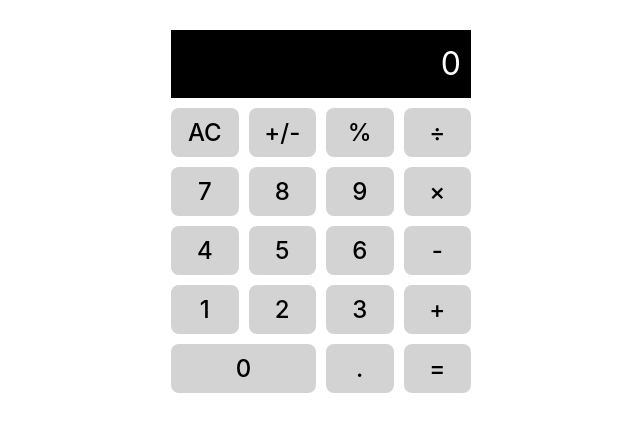
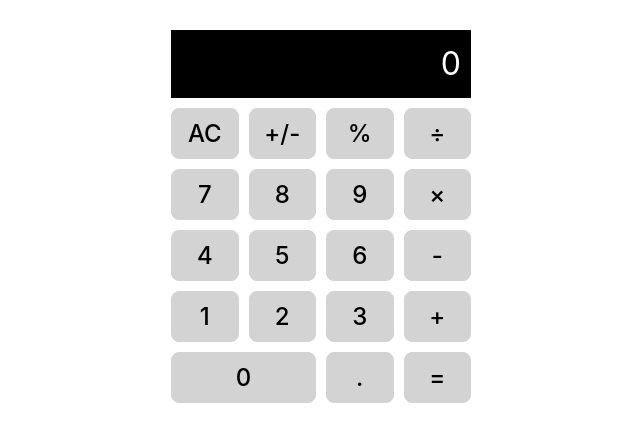
Before and after one commit to ZhengKehang/interview-react-demo, a React app: page /calculator in a window 1280 px wide. Shown: the top 442 px of the page, without its empty margins (319-959 px from the left). Built offline with nearby package versions, Linux system fonts and the light colour scheme; the HTML template or start-up script is replaced by a standard one.

Commit message:
fix:月份

```diff
--- a/src/pages/calculator/index.less
+++ b/src/pages/calculator/index.less
@@ -28,8 +28,12 @@
       button {
         font-size: 1.5rem;
         background-color: lightgray;
-        border: none;
+        border: 1px solid lightgray;
         padding: 10px;
+        box-sizing: border-box;
+        &:active, &:focus-visible {
+          border: 1px solid #000;
+        }
       }
     }
     .zero {
--- a/src/pages/calculator/utils.ts
+++ b/src/pages/calculator/utils.ts
@@ -14,6 +14,8 @@ export const multiply = (a: number, b: number): number => {
 };
 
 export const divide = (a: number, b: number): number => {
+  console.log('a', a)
+  console.log('b', b)
   return b !== 0 ? new Decimal(a).div(b).toNumber() : NaN;
 };
 
--- a/src/pages/calendar/components/Calendar/index.tsx
+++ b/src/pages/calendar/components/Calendar/index.tsx
@@ -70,7 +70,7 @@ const Calendar: React.FC<UseCalendar> = (props) => {
             {months.map((month, index) => (
               <div
                 key={month}
-                className={`month-item ${Number(selectedMonth) === index ? 'selected' : ''}`}
+                className={`month-item ${Number(selectedMonth) - 1 === index ? 'selected' : ''}`}
                 onClick={() => selectMonth(dayjs().month(index).format('MM'))}
               >
                 {month}
```
